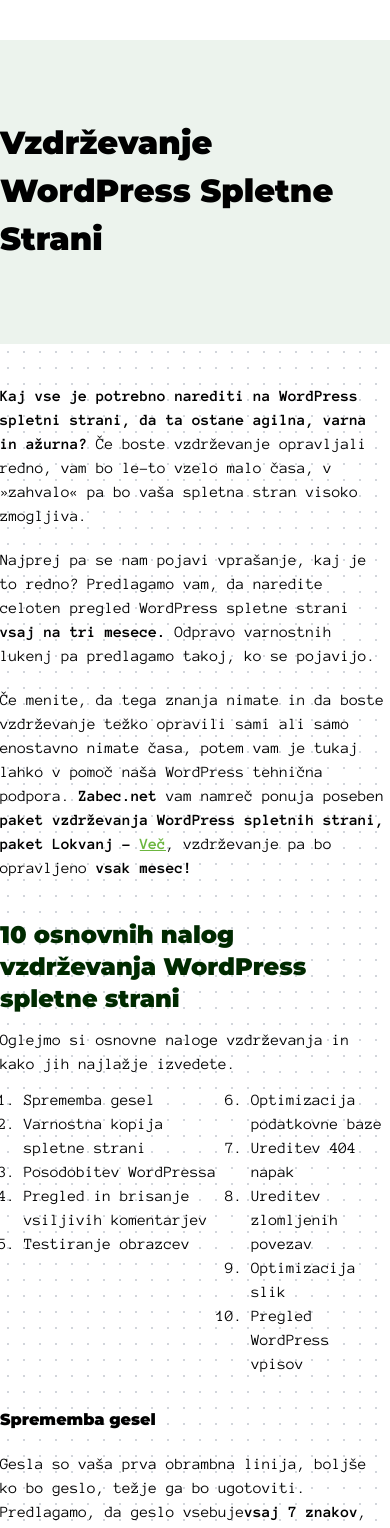
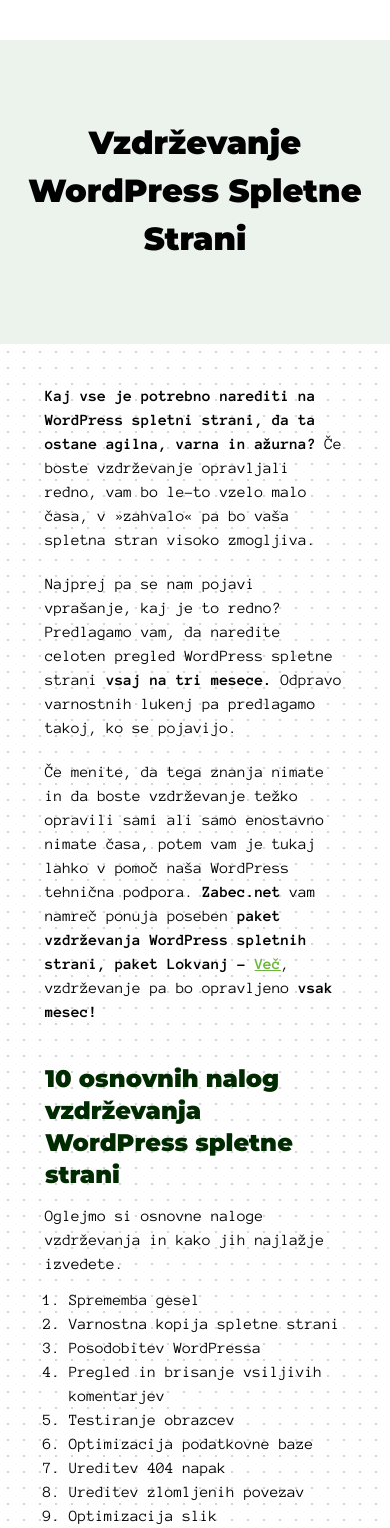
Before and after one commit to TetianaKhomiak/frontend-task, a React (Vite) app: page /blog in a window 390 px wide. Shown: the top 1528 px of the page. Built offline with nearby package versions, Linux system fonts and the light colour scheme; some icons are missing.

Commit message:
add responsive for BlogPost

```diff
--- a/src/components/blog/TasksList.tsx
+++ b/src/components/blog/TasksList.tsx
@@ -24,7 +24,7 @@ const TasksList = () => {
         Oglejmo si osnovne naloge vzdrževanja in kako jih najlažje izvedete.
       </p>
 
-      <div className="max-w-[700px] flex justify-between text-base font-(family-name:--font-anonymous) font-normal">
+      <div className="max-w-[700px] flex flex-col lg:flex-row justify-between text-base font-(family-name:--font-anonymous) font-normal">
         <ol className="list-decimal pl-6">
           {FIRST_TASKS_LIST.map((task) => (
             <li key={task}>{task}</li>
--- a/src/components/common/BlogDownloadCard.tsx
+++ b/src/components/common/BlogDownloadCard.tsx
@@ -1,7 +1,7 @@
 import FileDownload from "../../assets/icons/ui/file-download.png";
 import type { BlogDownloadCardProps } from "../../types/blog";
 
-const BlogUploadCard = ({
+const BlogDownloadCard = ({
   text,
   size,
   width,
@@ -13,9 +13,8 @@ const BlogUploadCard = ({
 }) => {
   return (
     <div
-      className={`h-[144px] flex items-center justify-${justify} gap-7 bg-white dark:bg-[#D8E0EB] border-[1px] border-[#D0DD26] shadow-[16px_24px_32px_0px_rgba(108,182,63,0.2)] p-6 ${
-        width ? width : "w-full max-w-[384px]"
-      }`}>
+      className={`h-[144px] flex items-center justify-${justify} gap-7 bg-white dark:bg-[#D8E0EB] border-[1px] border-[#D0DD26] shadow-[16px_24px_32px_0px_rgba(108,182,63,0.2)] p-6
+      ${width ? width : "w-full lg:max-w-[384px] "}`}>
       <img
         src={FileDownload}
         alt="Prenesi datoteko"
@@ -33,4 +32,4 @@ const BlogUploadCard = ({
   );
 };
 
-export default BlogUploadCard;
+export default BlogDownloadCard;
--- a/src/pages/BlogPost.tsx
+++ b/src/pages/BlogPost.tsx
@@ -5,12 +5,14 @@ import { BlogPostIntro, TasksList, BlogSection } from "../components/blog";
 const BlogPost = () => {
   return (
     <div className="bg-[#ECF3ED] dark:bg-[#2F3A4D]">
-      <h1 className="font-(family-name:--font-montserrat) text-[32px] dark:text-gray-300 font-black max-w-[800px] m-auto py-20">
+      <h1
+        className="font-(family-name:--font-montserrat) text-[32px] text-center
+    lg:text-left  dark:text-gray-300 font-black max-w-[500px] md:max-w-[800px] mx-auto px-5 py-20">
         Vzdrževanje WordPress Spletne Strani
       </h1>
 
       <div className="w-full bg-white dark:bg-gray-800 bg-[radial-gradient(#d1d5db_1px,transparent_1px)] dark:bg-[radial-gradient(#4b5563_1px,transparent_1px)] bg-[length:16px_16px] pb-22">
-        <div className="max-w-[800px] m-auto text-base dark:text-gray-300 font-(family-name:--font-anonymous) font-normal">
+        <div className="max-w-[300px] sm:max-w-[500px] md:max-w-[550px] lg:max-w-[800px] m-auto text-base dark:text-gray-300 font-(family-name:--font-anonymous) font-normal">
           <BlogPostIntro />
           <TasksList />
 
@@ -70,7 +72,7 @@ const BlogPost = () => {
               strokovna podpora, je pripravila zapisa, kako si varnosto kopijo
               in restore lahko uredite na kontrolni plošči Direct Admin:
             </p>
-            <div className="flex gap-10">
+            <div className="flex flex-col lg:flex-row gap-10 items-center lg:items-start">
               <BlogDownloadCard
                 text="Backup spletne strani v DirectAdmin (WordPress)"
                 size="PDF, 15 mb"
```
